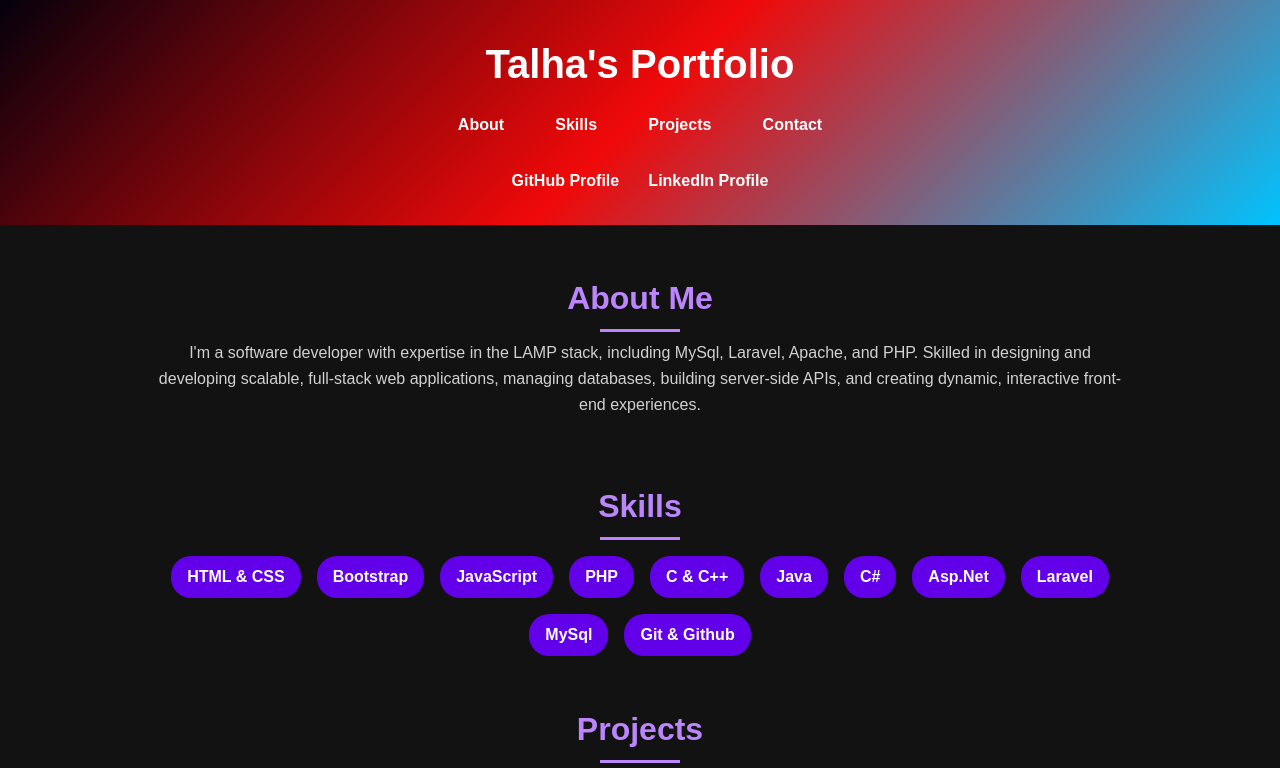
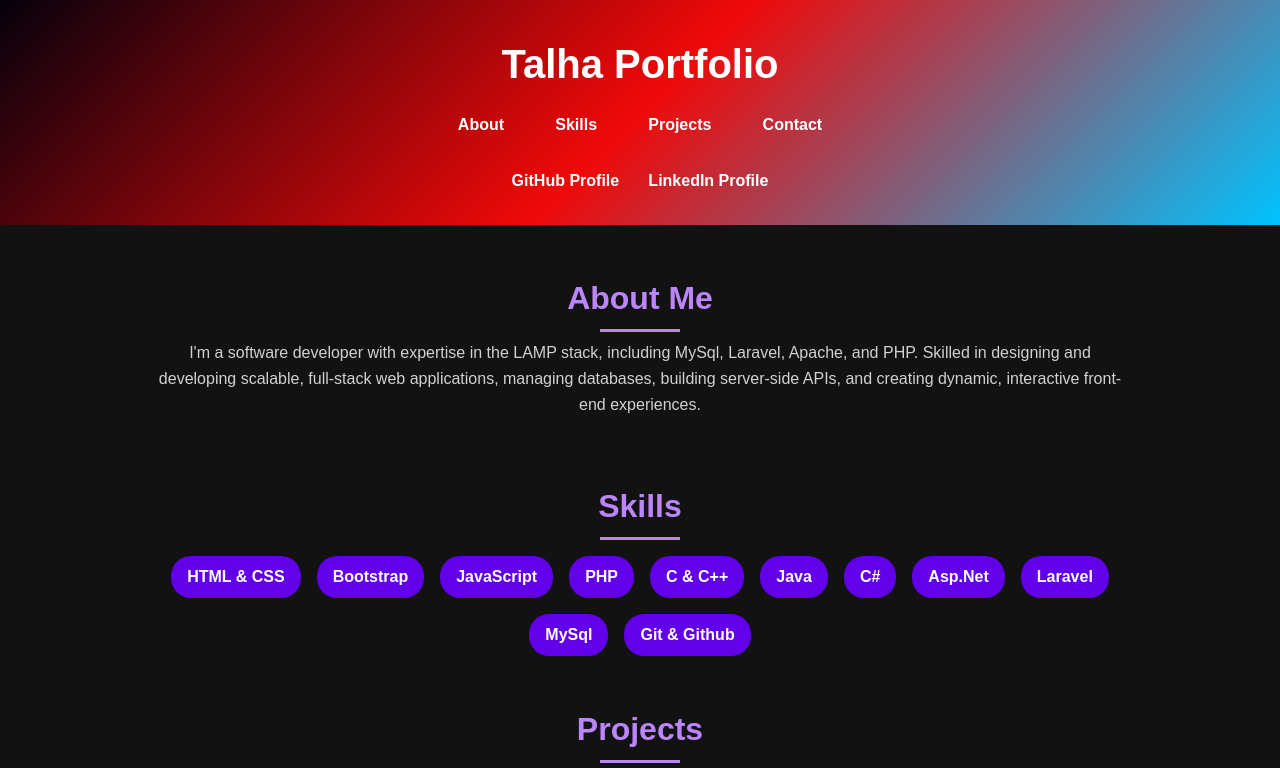
Before and after one commit to Armstrong104/portfolio, a plain HTML site: page index.html in a window 1280 px wide. Shown: the top 768 px of the page. Drawn offline with Linux system fonts and the light colour scheme.

Commit message:
third commit

```diff
--- a/index.html
+++ b/index.html
@@ -11,7 +11,7 @@
 <body>
     <header>
         <div class="header-content">
-            <h1>Talha's Portfolio</h1>
+            <h1>Talha Portfolio</h1>
             <nav>
                 <ul>
                     <li><a href="#about">About</a></li>
```
